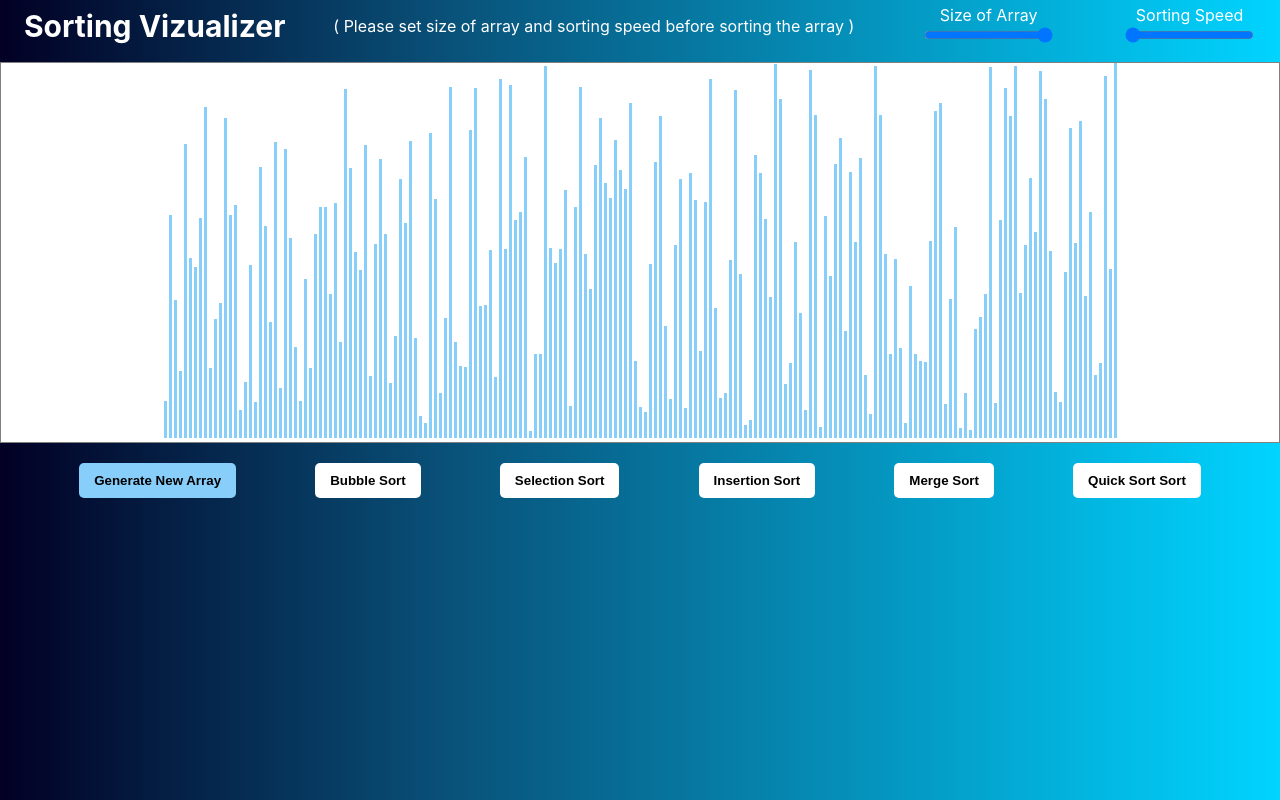
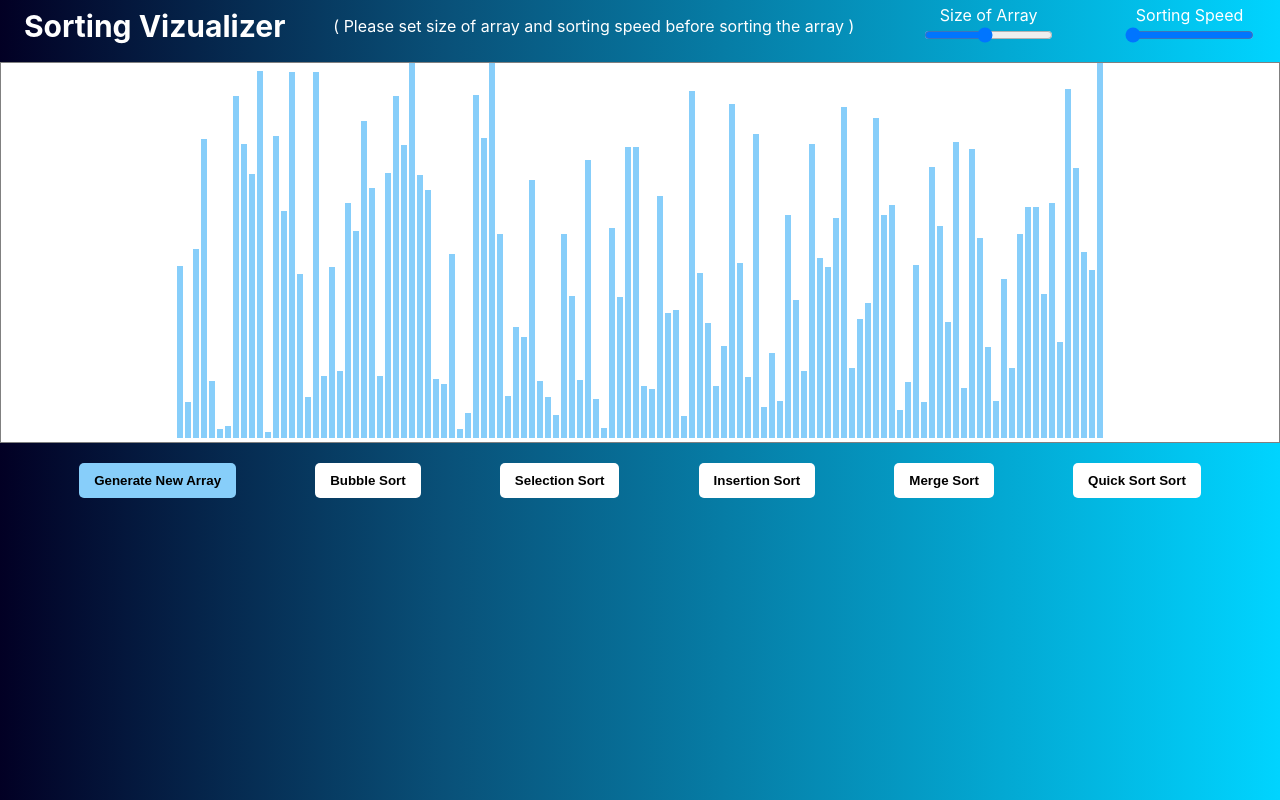
Before and after one commit to Venkat1402/Array_Sorting_Visualizer, a React (Create React App) app: page / in a window 1280 px wide. Built offline with nearby package versions, Linux system fonts and the light colour scheme.

Commit message:
Updated initial array and width

```diff
--- a/src/SortingVizualizer/SortingVizualizer.jsx
+++ b/src/SortingVizualizer/SortingVizualizer.jsx
@@ -13,7 +13,7 @@ const SortingVizualizer = () => {
   const [ANIMATION_SPEED_MS, SET_ANIMATION_SPEED_MS] = useState(10);
 
   //CHange this value for no of bars in the array.
-  const [NUMBER_OF_ARRAY_BARS, SET_NUMBER_OF_ARRAY_BARS] = useState(190);
+  const [NUMBER_OF_ARRAY_BARS, SET_NUMBER_OF_ARRAY_BARS] = useState(115);
 
   //This is the main color of array bars.
   const PRIMARY_COLOR = "lightskyblue";
@@ -23,7 +23,7 @@ const SortingVizualizer = () => {
 
   const [array, setArray] = useState([]);
 
-  const [arrWidth, setArrWidth] = useState(3);
+  const [arrWidth, setArrWidth] = useState(6);
 
   //////////////////////////////////////////////////////////////////////////////////////////////////////////////////////
 
```
